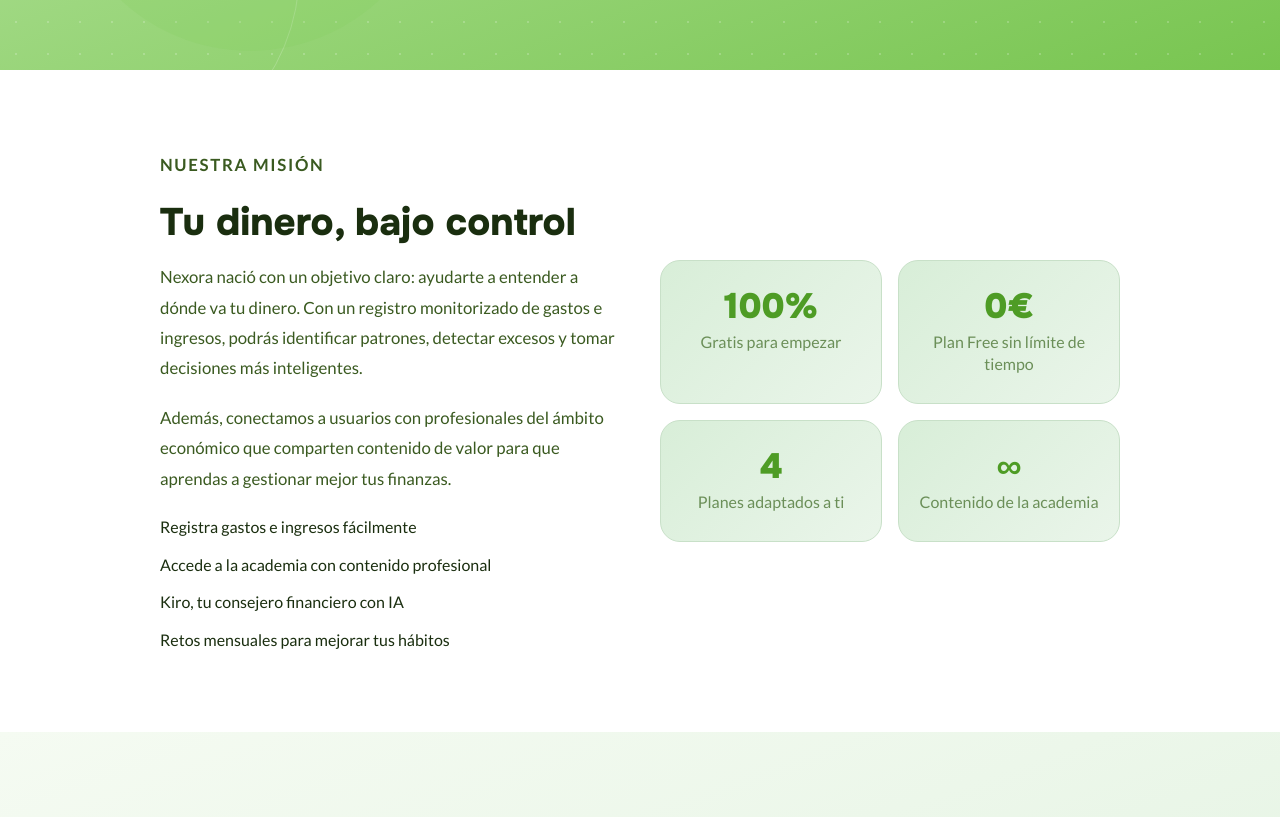
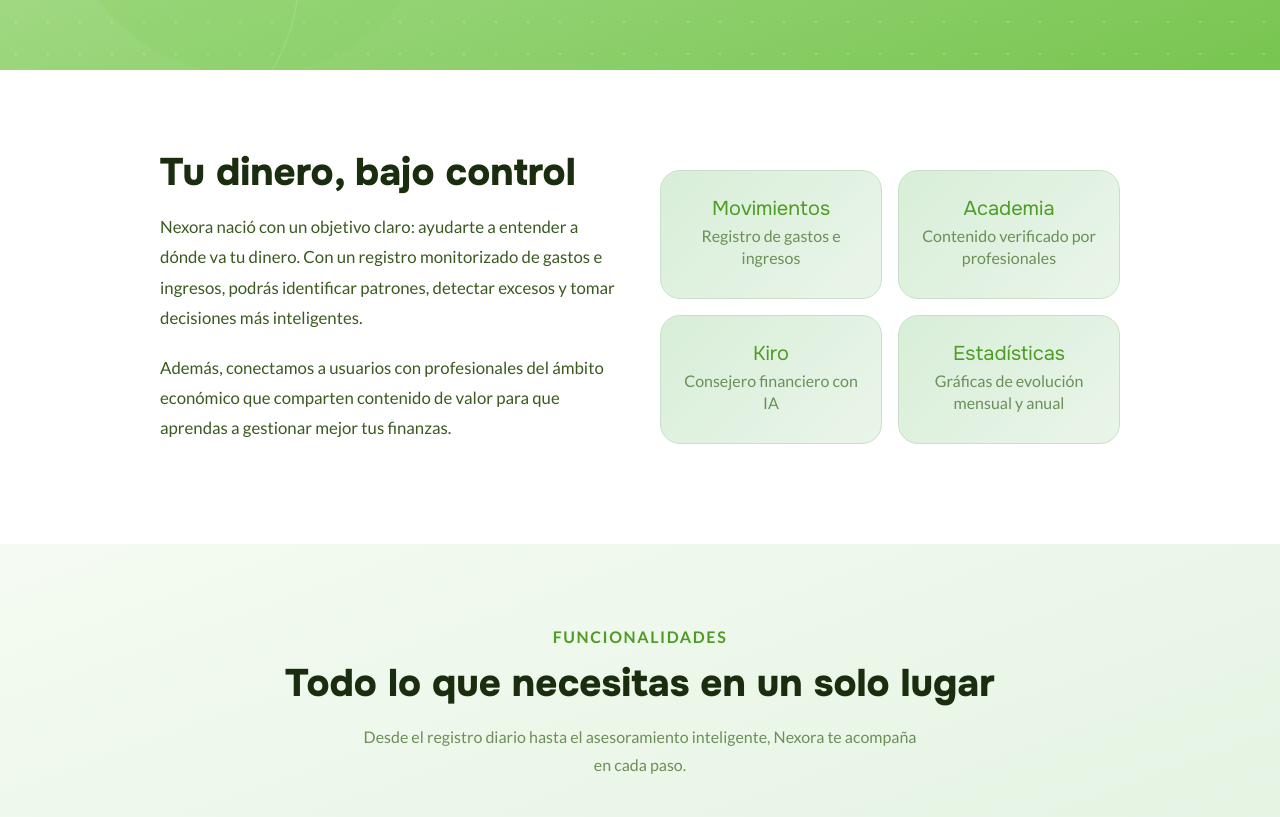
Before and after one commit to 333ares/Nexora, an Angular app in the folder frontend/: page /inicio in a window 1280 px wide. Shown: the part 730-1547 px from the top of the page. Built offline with nearby package versions, Linux system fonts and the light colour scheme.

Commit message:
Desarrollo Frontend Inicio 9
Se han realizado cambios de contenidos que eran incoerentes y se han cambiado estilos css

```diff
--- a/frontend/src/app/acerca-de/acerca-de.css
+++ b/frontend/src/app/acerca-de/acerca-de.css
@@ -171,7 +171,7 @@ nav { position: fixed; top: 16px; left: 50%; transform: translateX(-50%); width:
 .story-grid {
   display: grid;
   grid-template-columns: 1fr 1fr;
-  gap: 48px;
+  gap: 100px;
   align-items: center;
 }
 .story-title {
@@ -201,6 +201,20 @@ nav { position: fixed; top: 16px; left: 50%; transform: translateX(-50%); width:
   font-size: 2.2rem; color: var(--green-mid); line-height: 1; margin-bottom: 6px;
 }
 .stat-label { font-size: 1rem; color: var(--text-muted); line-height: 1.4; }
+
+
+.story-logo {
+  display: flex;
+  align-items: center;
+  justify-content: center;
+}
+
+.story-logo-img {
+  width: 360px;
+  height: auto;
+  object-fit: contain;
+  opacity: 0.85;
+}
 
 /* ── CTA ─────────────────────────────────────────────── */
 .about-cta { padding: 80px 24px 80px; }
--- a/frontend/src/app/acerca-de/acerca-de.html
+++ b/frontend/src/app/acerca-de/acerca-de.html
@@ -119,23 +119,8 @@
         <p>Inspirados por el método japonés Kakebo, decidimos crear una plataforma moderna que combinara el registro monitorizado de movimientos con contenido educativo creado por profesionales del sector económico.</p>
         <p>Hoy, Nexora integra inteligencia artificial con Kiro, ofrece retos mensuales que fomentan buenos hábitos y conecta a usuarios con una academia de contenido financiero de calidad.</p>
       </div>
-      <div class="story-stats">
-        <div class="stat-card">
-          <div class="stat-number">4</div>
-          <div class="stat-label">Planes adaptados</div>
-        </div>
-        <div class="stat-card">
-          <div class="stat-number">100%</div>
-          <div class="stat-label">Gratis para empezar</div>
-        </div>
-        <div class="stat-card">
-          <div class="stat-number">24/7</div>
-          <div class="stat-label">Kiro disponible</div>
-        </div>
-        <div class="stat-card">
-          <div class="stat-number">∞</div>
-          <div class="stat-label">Contenido de academia</div>
-        </div>
+      <div class="story-logo">
+        <img src="https://image2url.com/r2/default/images/1771516075234-2bd3afc6-5bfd-4499-902c-762ea9c1fe1d.png" alt="Nexora" class="story-logo-img" />
       </div>
     </div>
   </div>
--- a/frontend/src/app/inicio/inicio.css
+++ b/frontend/src/app/inicio/inicio.css
@@ -228,7 +228,7 @@ nav {
 }
 
 .hero-subtitle {
-  font-size: 1.05rem;
+  font-size: 20px;
   line-height: 1.7;
   color: var(--text-mid);
   margin-bottom: 36px;
@@ -430,8 +430,7 @@ section {
 
 .stat-card .number {
   font-family: 'Onest', sans-serif;
-  font-weight: 900;
-  font-size: 2.2rem;
+  font-size: 20px;
   color: var(--green-mid);
   line-height: 1;
   margin-bottom: 6px;
--- a/frontend/src/app/inicio/inicio.html
+++ b/frontend/src/app/inicio/inicio.html
@@ -7,7 +7,6 @@
   </a>
   <div class="nav-links">
     <a routerLink="/servicios">Servicios</a>
-    <a routerLink="/planes-suscripcion">Planes</a>
     <a routerLink="/planes">Planes</a>
     <a routerLink="/faqs">FAQ</a>
     <a routerLink="/acerca-de">Nosotros</a>
@@ -42,7 +41,6 @@
         acceder a contenido económico profesional y construir mejores hábitos financieros día a día.
       </p>
       <div class="hero-buttons">
-        <a routerLink="/registro" class="btn-primary">Empieza gratis →</a>
         <a href="#que-es" class="btn-secondary">Saber más</a>
       </div>
     </div>
@@ -59,35 +57,31 @@
   <div class="container">
     <div class="que-es-grid">
       <div class="que-es-text">
-        <p class="section-eyebrow">Nuestra misión</p>
         <h2 class="section-title">Tu dinero, bajo control</h2>
         <p>Nexora nació con un objetivo claro: ayudarte a entender a dónde va tu dinero. Con un registro monitorizado de
           gastos e ingresos, podrás identificar patrones, detectar excesos y tomar decisiones más inteligentes.</p>
         <p>Además, conectamos a usuarios con profesionales del ámbito económico que comparten contenido de valor para
           que aprendas a gestionar mejor tus finanzas.</p>
-        <ul class="features-list">
-          <li>Registra gastos e ingresos fácilmente</li>
-          <li>Accede a la academia con contenido profesional</li>
-          <li>Kiro, tu consejero financiero con IA</li>
-          <li>Retos mensuales para mejorar tus hábitos</li>
-        </ul>
+
       </div>
       <div class="stats-cards">
         <div class="stat-card">
-          <div class="number">100%</div>
-          <div class="label">Gratis para empezar</div>
+          <div class="number">Movimientos</div>
+          <div class="label">Registro de gastos e ingresos</div>
         </div>
         <div class="stat-card">
-          <div class="number">0€</div>
-          <div class="label">Plan Free sin límite de tiempo</div>
+          <div class="number">Academia</div>
+          <div class="label">Contenido verificado por profesionales</div>
         </div>
         <div class="stat-card">
-          <div class="number">4</div>
-          <div class="label">Planes adaptados a ti</div>
+          <div class="number">Kiro</div>
+          <div class="label">Consejero financiero con IA
+        </div>
         </div>
         <div class="stat-card">
-          <div class="number">∞</div>
-          <div class="label">Contenido de la academia</div>
+          <div class="number">Estadísticas</div>
+          <div class="label">Gráficas de evolución mensual y anual
+        </div>
         </div>
       </div>
     </div>
--- a/frontend/src/app/servicios/servicios.html
+++ b/frontend/src/app/servicios/servicios.html
@@ -38,7 +38,6 @@
           <li>Añade movimientos de forma rápida e intuitiva</li>
           <li>Categorización automática por tipo de gasto</li>
           <li>Historial completo siempre disponible</li>
-          <li>Exportación de datos en formato CSV</li>
         </ul>
       </div>
       <div class="service-visual">
@@ -58,7 +57,6 @@
           <li>Gráficas de evolución mensual y anual</li>
           <li>Desglose por categorías de gasto</li>
           <li>Comparativas entre períodos</li>
-          <li>Identificación de patrones de consumo</li>
         </ul>
       </div>
       <div class="service-visual">
@@ -83,7 +81,6 @@
           <li>Respuestas instantáneas a tus dudas financieras</li>
           <li>Recomendaciones personalizadas de ahorro</li>
           <li>Análisis inteligente de tus patrones de gasto</li>
-          <li>Disponible en todos los planes de pago</li>
         </ul>
       </div>
       <div class="service-visual">
@@ -104,7 +101,6 @@
           <li>Contenido verificado por profesionales</li>
           <li>Artículos, guías y vídeos educativos</li>
           <li>Actualización constante de contenido</li>
-          <li>Acceso gratuito con el plan Free</li>
         </ul>
       </div>
       <div class="service-visual">
@@ -120,10 +116,9 @@
     <div class="service-block">
       <div class="service-text">
         <h2>Retos mensuales</h2>
-        <p>Cada mes, Nexora propone retos financieros pensados para ayudarte a tomar conciencia de tus gastos y mejorar tus hábitos económicos de forma progresiva y divertida.</p>
+        <p>Cada mes, Puedes proponerte retos financieros pensados para ayudarte a tomar conciencia de tus gastos y mejorar tus hábitos económicos de forma progresiva y divertida.</p>
         <ul>
           <li>Retos concretos y alcanzables</li>
-          <li>Progresión gradual de dificultad</li>
           <li>Seguimiento de tu progreso</li>
           <li>Mejora tus hábitos sin esfuerzo</li>
         </ul>
@@ -131,14 +126,12 @@
       <div class="service-visual">
         <div class="service-visual-card retos-card">
           <div class="reto-mini">
-            <div><strong>Sin café de fuera</strong><br><span class="reto-desc">7 días sin cafeterías</span></div>
+            <div><strong>Coche nuevo</strong><br><span class="reto-desc">5000/10000</span></div>
           </div>
           <div class="reto-mini">
-            <div><strong>Ahorra el 10%</strong><br><span class="reto-desc">Destina el 10% al ahorro</span></div>
+            <div><strong>Ahorra el 10% de tu sueldo</strong><br><span class="reto-desc">Destina el 10% al ahorro</span></div>
           </div>
-          <div class="reto-mini">
-            <div><strong>Lista estricta</strong><br><span class="reto-desc">Compra sin salirte del presupuesto</span></div>
-          </div>
+
         </div>
       </div>
     </div>
```
